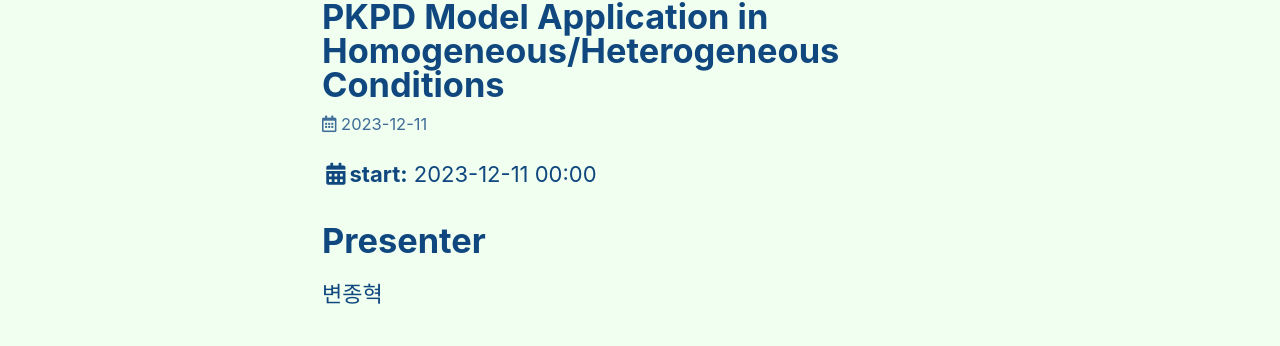
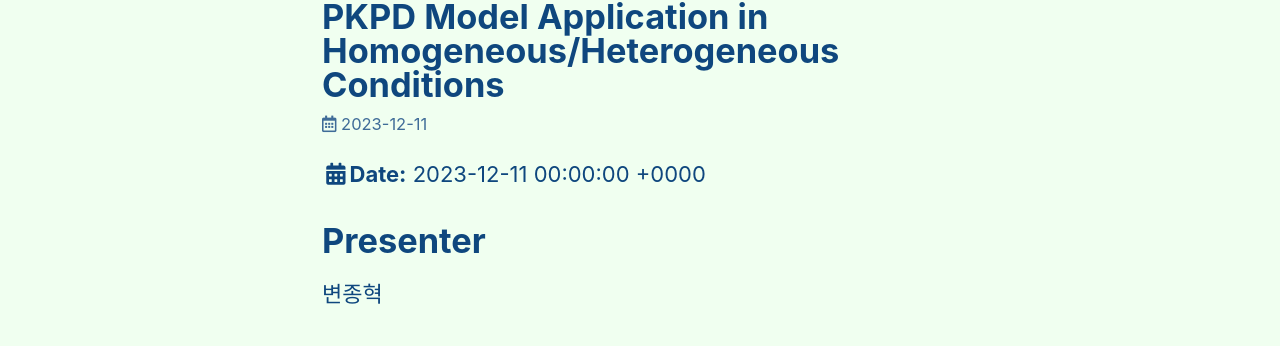
Before and after one commit to pagkkr/pagkkr.github.io, a Jekyll site: the page built from _posts/2023-12-11-presentation-jhb.md, in a window 1280 px wide. Shown: the part 121-467 px from the top of the page. Built offline with Jekyll 4.4.1, drawn with Linux system fonts in a browser that asks for light colours; cached includes are drawn as plain includes.

Commit message:
Update 2023-12-11-presentation-jhb.md

```diff
--- a/_posts/2023-12-11-presentation-jhb.md
+++ b/_posts/2023-12-11-presentation-jhb.md
@@ -10,9 +10,9 @@ authors : ["변종혁"]
 tags: ["부산대"]
 
 ---
-{% assign date_format = "%Y-%m-%d %H:%M" %}
+{% assign date_format = "%Y-%m-%d%}
 <p class="page__date">
-  <strong><i class="fas fa-fw fa-calendar-alt" aria-hidden="true"></i>start:</strong>
+  <strong><i class="fas fa-fw fa-calendar-alt" aria-hidden="true"></i>Date:</strong>
   <time class="dt-published" datetime="{{ page.date}}">{{ page.date | date: date_format }}</time>
 </p>
 
```
